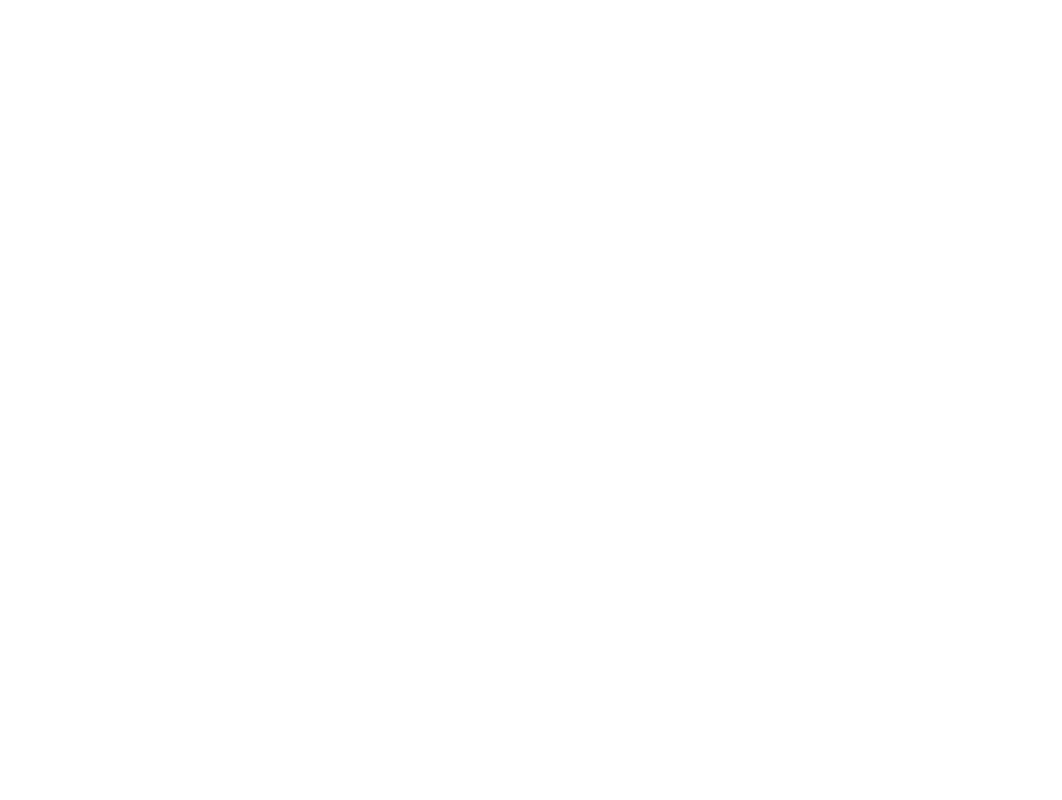
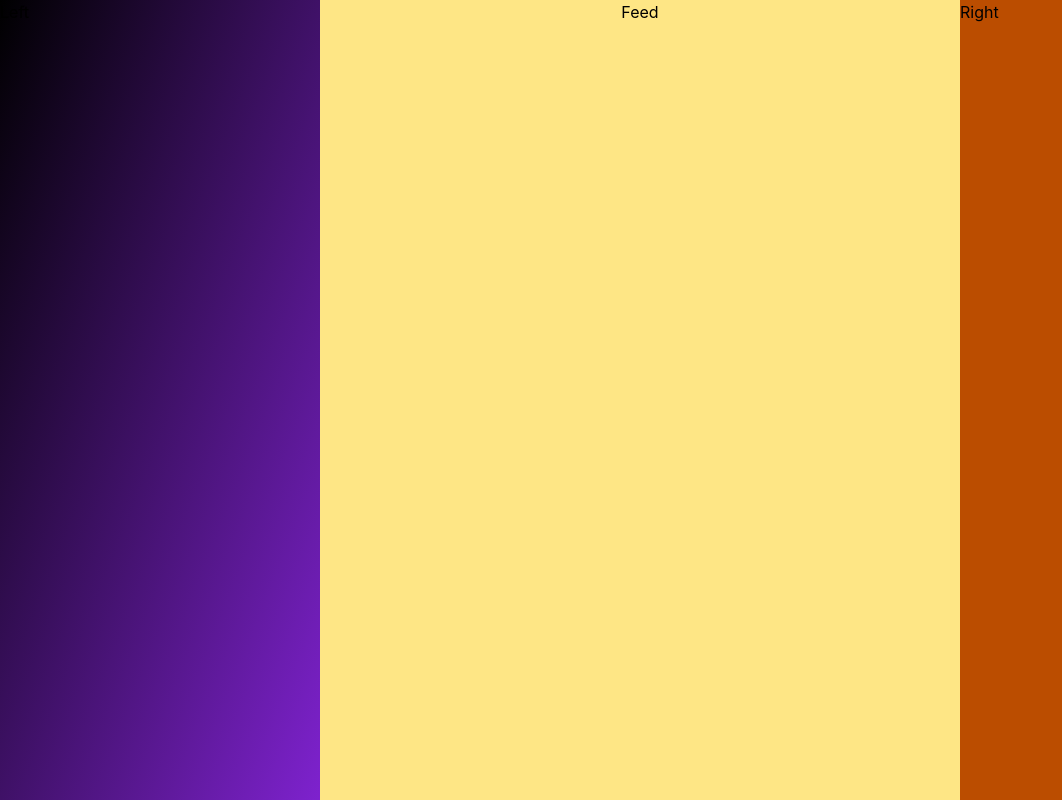
Before and after one commit to Sujju-192/Postra, a React app in the folder frontend/: page / in a window 1280 px wide. Shown: the whole page, without its empty margins (0-1062 px from the left). Built offline with nearby package versions, Linux system fonts and the light colour scheme; the HTML template or start-up script is replaced by a standard one.

Commit message:
Thoda ur added

```diff
--- a/frontend/src/App.jsx
+++ b/frontend/src/App.jsx
@@ -1,4 +1,5 @@
 import React from 'react'
+import HomePage from './components/HomePage'
 
 export default function App() {
   return (
@@ -6,6 +7,7 @@
       <>
       {/* Is mein ek ek PAGE component call krna hai its the screen, smjh lo */}
       {/* Page Components mein chhote choote components call krenge */}
+      <HomePage/>
       </>
     </div>
   )
--- a/frontend/src/components/FeedPanel.jsx
+++ b/frontend/src/components/FeedPanel.jsx
@@ -2,8 +2,8 @@
 
 export default function FeedPanel() {
   return (
-    <div>
-
+    <div className='w-[50%] bg-amber-200 text-center items-center'>
+      Feed
     </div>
   )
 }
--- a/frontend/src/components/HomePage.jsx
+++ b/frontend/src/components/HomePage.jsx
@@ -1,9 +1,15 @@
 import React from 'react'
+import LeftPanel from './LeftPanel'
+import FeedPanel from './FeedPanel'
+import RightPanel from './RightPanel'
 
 export default function HomePage() {
   return (
-    <div>
+    <div className='flex h-screen w-screen justify-evenly'>
         {/* Is components mein left panel right panel aur wo panel ko call krna hai, jisme cards dikhenege scrollable hoga wo */}
+        <LeftPanel/>
+        <FeedPanel/>
+        <RightPanel/>
     </div>
   )
 }
--- a/frontend/src/components/LeftPanel.jsx
+++ b/frontend/src/components/LeftPanel.jsx
@@ -2,8 +2,7 @@
 
 export default function LeftPanel() {
   return (
-    <div>
-
+<div className="w-[25%] bg-[linear-gradient(to_top_left,#7e22ce_0%,#7e22ce_0%,#000000_100%)]">      Left
     </div>
   )
 }
--- a/frontend/src/components/RightPanel.jsx
+++ b/frontend/src/components/RightPanel.jsx
@@ -0,0 +1,9 @@
+import React from 'react'
+
+export default function RightPanel() {
+  return (
+    <div className='w-[25%] bg-amber-700'>
+        Right
+    </div>
+  )
+}
```
Also changed, not shown: frontend/package.json (+5 -3 lines), 1 other file (tests, documents, lock files or other folders).
